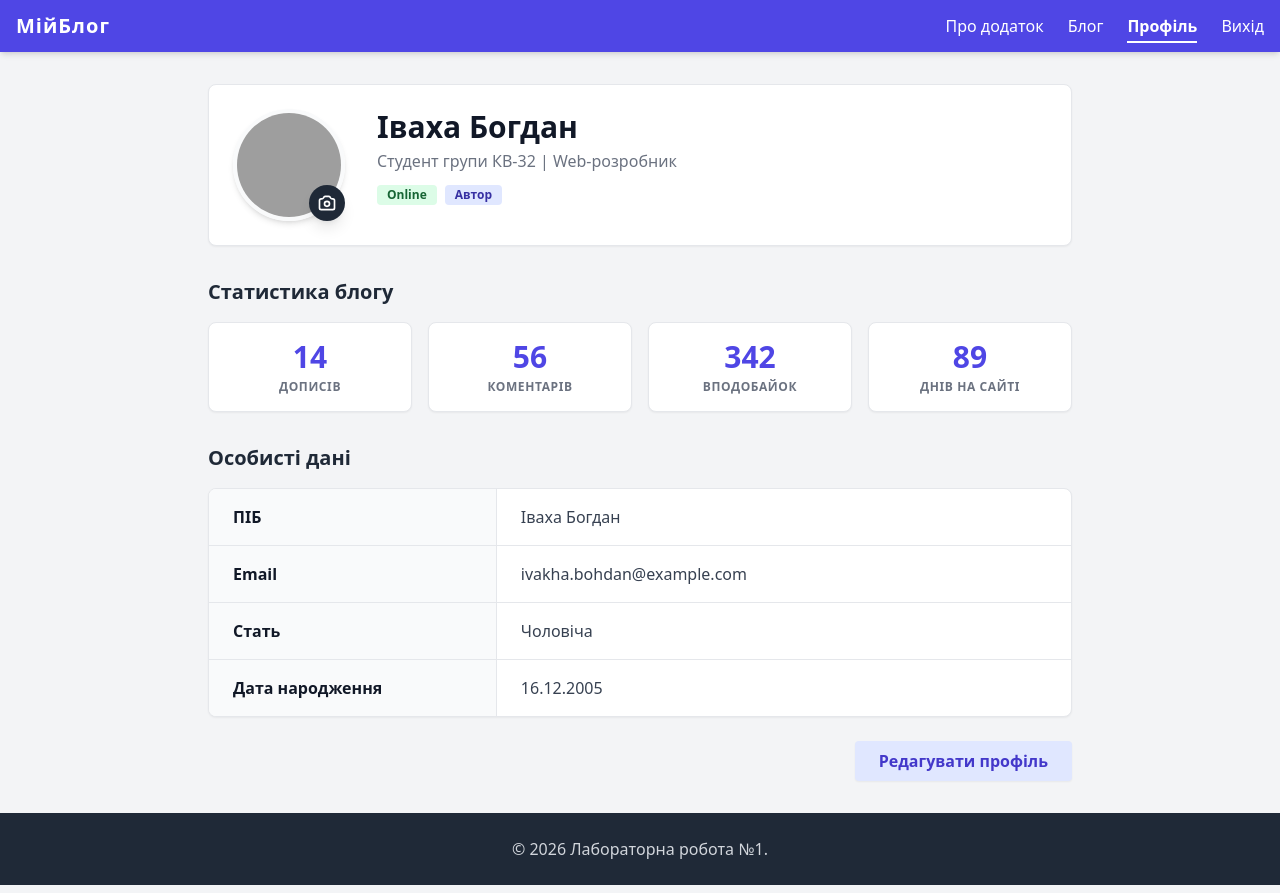
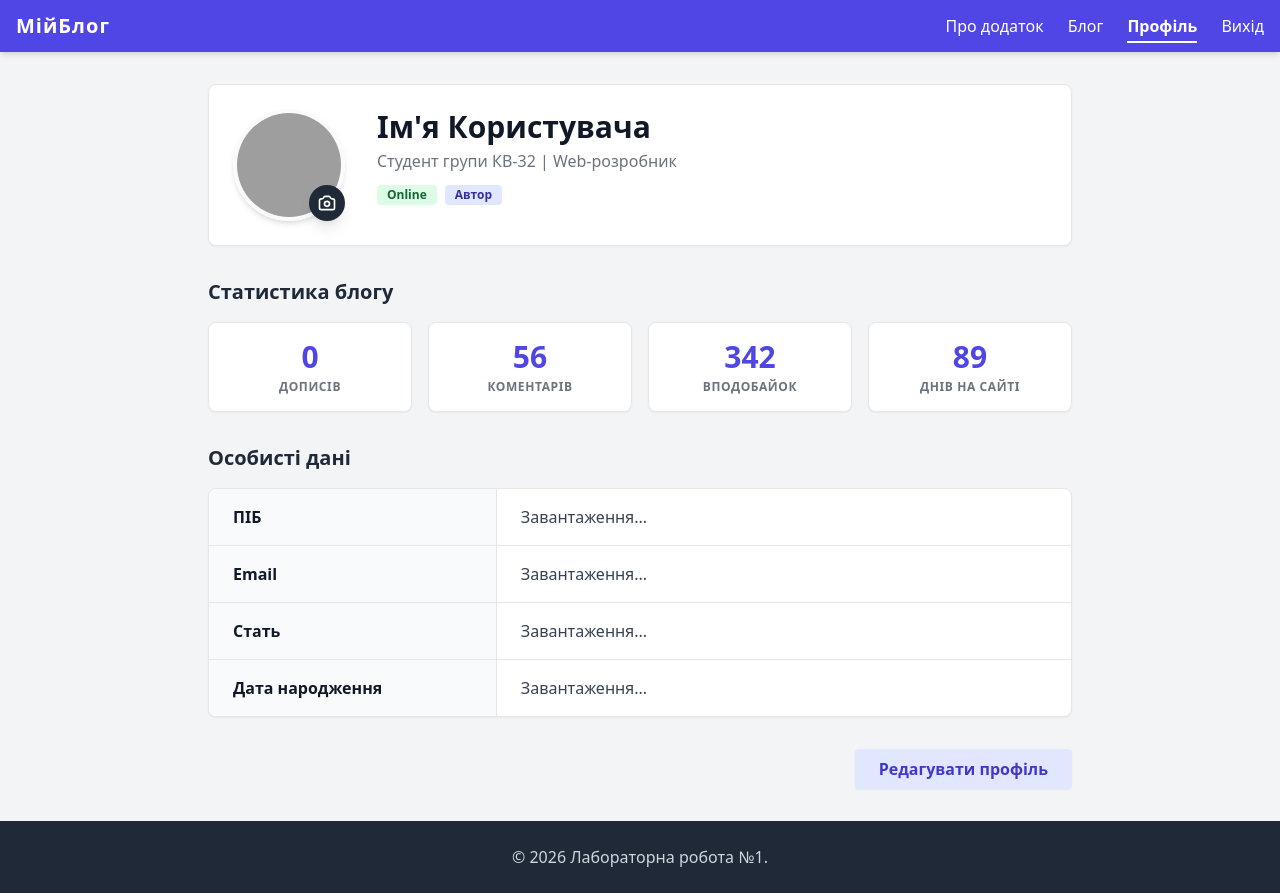
Before and after one commit to IvakhaBohdan/web-design-lab1, a plain HTML site: page profile.html in a window 1280 px wide. Drawn offline with nearby package versions, Linux system fonts and the light colour scheme; grey boxes are pictures that could not be loaded.

Commit message:
Update profile.html

```diff
--- a/profile.html
+++ b/profile.html
@@ -38,7 +38,7 @@
             </div>
 
             <div class="text-center md:text-left mt-2">
-                <h1 class="text-3xl font-bold text-gray-900">Іваха Богдан</h1>
+                <h1 id="profile-name" class="text-3xl font-bold text-gray-900">Ім'я Користувача</h1>
                 <p class="text-gray-500 font-medium mt-1">Студент групи КВ-32 | Web-розробник</p>
                 <div class="mt-3 flex space-x-2 justify-center md:justify-start">
                     <span class="bg-green-100 text-green-800 text-xs font-semibold px-2.5 py-0.5 rounded">Online</span>
@@ -50,7 +50,7 @@
         <h2 class="text-xl font-bold text-gray-800 mb-4">Статистика блогу</h2>
         <div class="grid grid-cols-2 md:grid-cols-4 gap-4 mb-8">
             <div class="bg-white p-4 rounded-lg shadow-sm border border-gray-200 text-center hover:shadow-md transition">
-                <p class="text-3xl font-extrabold text-indigo-600">14</p>
+                <p id="profile-posts-count" class="text-3xl font-extrabold text-indigo-600">0</p>
                 <p class="text-xs text-gray-500 uppercase tracking-wider mt-1 font-semibold">Дописів</p>
             </div>
             <div class="bg-white p-4 rounded-lg shadow-sm border border-gray-200 text-center hover:shadow-md transition">
@@ -68,24 +68,24 @@
         </div>
 
         <h2 class="text-xl font-bold text-gray-800 mb-4">Особисті дані</h2>
-        <div class="bg-white rounded-lg shadow-sm border border-gray-200 overflow-hidden mb-6">
+        <div class="bg-white rounded-lg shadow-sm border border-gray-200 overflow-hidden mb-8">
             <table class="w-full text-left border-collapse">
                 <tbody class="divide-y divide-gray-200">
                     <tr class="hover:bg-gray-50 transition">
                         <th class="py-4 px-6 font-semibold text-gray-900 bg-gray-50 w-1/3 border-r border-gray-200">ПІБ</th>
-                        <td class="py-4 px-6 text-gray-700">Іваха Богдан</td>
+                        <td id="profile-table-name" class="py-4 px-6 text-gray-700">Завантаження...</td>
                     </tr>
                     <tr class="hover:bg-gray-50 transition">
                         <th class="py-4 px-6 font-semibold text-gray-900 bg-gray-50 border-r border-gray-200">Email</th>
-                        <td class="py-4 px-6 text-gray-700">ivakha.bohdan@example.com</td>
+                        <td id="profile-table-email" class="py-4 px-6 text-gray-700">Завантаження...</td>
                     </tr>
                     <tr class="hover:bg-gray-50 transition">
                         <th class="py-4 px-6 font-semibold text-gray-900 bg-gray-50 border-r border-gray-200">Стать</th>
-                        <td class="py-4 px-6 text-gray-700">Чоловіча</td>
+                        <td id="profile-table-gender" class="py-4 px-6 text-gray-700">Завантаження...</td>
                     </tr>
                     <tr class="hover:bg-gray-50 transition">
                         <th class="py-4 px-6 font-semibold text-gray-900 bg-gray-50 border-r border-gray-200">Дата народження</th>
-                        <td class="py-4 px-6 text-gray-700">16.12.2005</td>
+                        <td id="profile-table-dob" class="py-4 px-6 text-gray-700">Завантаження...</td>
                     </tr>
                 </tbody>
             </table>
```
